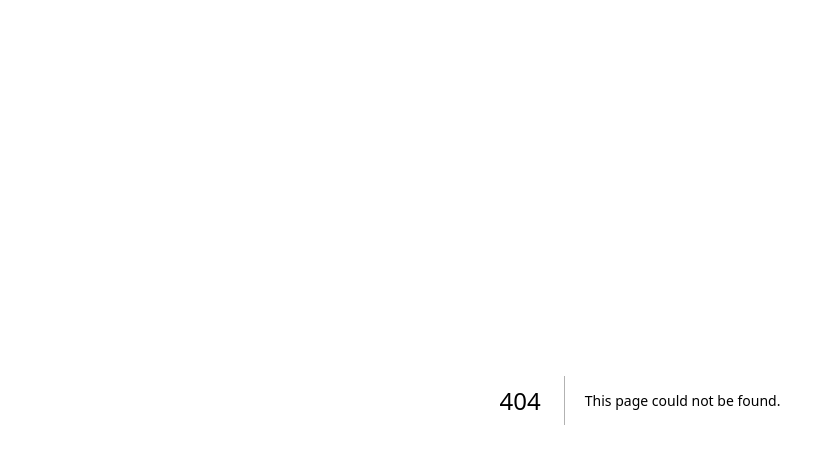
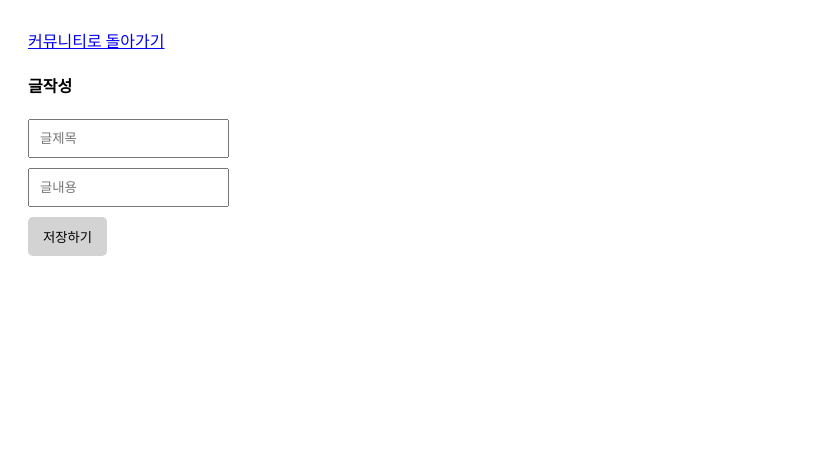
Before and after one commit to dbwoflaqnzo3/CodingApple-NextJs, a Next.js app in the folder mongo-test/: page /write in a window 1280 px wide. Before the commit this address had no page. Shown: the top 464 px of the page, without its empty margins (0-815 px from the left). Built offline with nearby package versions, Linux system fonts and the light colour scheme.

Commit message:
feat: 글 작성기능 완료

```diff
--- a/mongo-test/app/community/page.js
+++ b/mongo-test/app/community/page.js
@@ -2,6 +2,7 @@ import React from 'react';
 import styles from '../community.module.css'; // CSS 모듈 import
 import { connectDB } from '../util/database';
 import Link from 'next/link';
+import DetailLink from './DetailLink';
 
 export default async function List() {
 
@@ -17,6 +18,7 @@ export default async function List() {
             <div className={styles.listItem} key={i}>
               <h4>{result[i].title}</h4>
               <Link href={'/detail/'+result[i]._id.toString()}>링크</Link>
+              <DetailLink></DetailLink>
               <p>{result[i].content}</p>
             </div>
           );
--- a/mongo-test/app/page.js
+++ b/mongo-test/app/page.js
@@ -1,6 +1,7 @@
 
 import { MongoClient } from "mongodb";
 import { connectDB } from "./util/database.js";
+import Link from "next/link.js";
 
 
 
@@ -11,7 +12,9 @@ export default async function Home() {
   let result = await db.collection('post').find().toArray();
   console.log(result);
 
-  return (
+  return (<>
     <div>크아아아아아앙ㅇㅇㅇ2번쨰 강의 닷</div>
+    <Link href={'/community'}>실험장으로 가는 링크이닷</Link>
+    </>
   );
 }
--- /dev/null
+++ b/mongo-test/app/write.module.css
@@ -0,0 +1,15 @@
+.p_20{
+    padding: 20px
+}
+.p20Input {
+    box-sizing: border-box;
+    padding: 10px;
+    display: block;
+    margin-bottom: 10px;
+  }
+.p20Btn {
+    padding: 10px 15px;
+    background: lightgray;
+    border: none;
+    border-radius: 5px;
+}
--- /dev/null
+++ b/mongo-test/app/write/page.js
@@ -0,0 +1,18 @@
+import Link from 'next/link';
+import styles from '../write.module.css';
+
+export default function Write(){
+    return (
+      <div className={styles.p_20}>
+        <Link href={'/community'}>커뮤니티로 돌아가기</Link>
+        <h4>글작성</h4>
+        <form action="/api/post/new" method="POST">
+          <input className={styles.p20Input} name="title" placeholder="글제목"/>
+          <input className={styles.p20Input} name="content" placeholder="글내용"/>
+        <button className={styles.p20Btn} type="submit">
+          저장하기
+        </button>
+        </form>
+      </div>
+    )
+  }
--- /dev/null
+++ b/mongo-test/pages/api/post/new.js
@@ -0,0 +1,22 @@
+import { connectDB } from "@/app/util/database";
+
+export default async function handler(req , res){
+
+
+
+    if(req.method == 'POST'){
+
+        let userContents = req.body
+
+
+        if(userContents.title == ''){
+            return res.status(500).json('제목을 입력하시오')
+        }
+
+        const db = (await connectDB).db('forum');
+        let result = await db.collection('post').insertOne(userContents);
+        return (
+            res.status(200).redirect('/community')
+        )
+    }
+}
--- /dev/null
+++ b/mongo-test/pages/api/test.js
@@ -0,0 +1,12 @@
+import { connectDB } from "@/app/util/database";
+
+export default async function handler(req , res){
+
+    const db = (await connectDB).db('forum');
+    let result = await db.collection('post').find().toArray();
+    if(req.method == 'post'){
+        return (
+            res.status(200).json(result)
+        )
+    }
+}
```
Also changed, not shown: mongo-test/app/community/DetailLink.js (added, +15 -0 lines).
